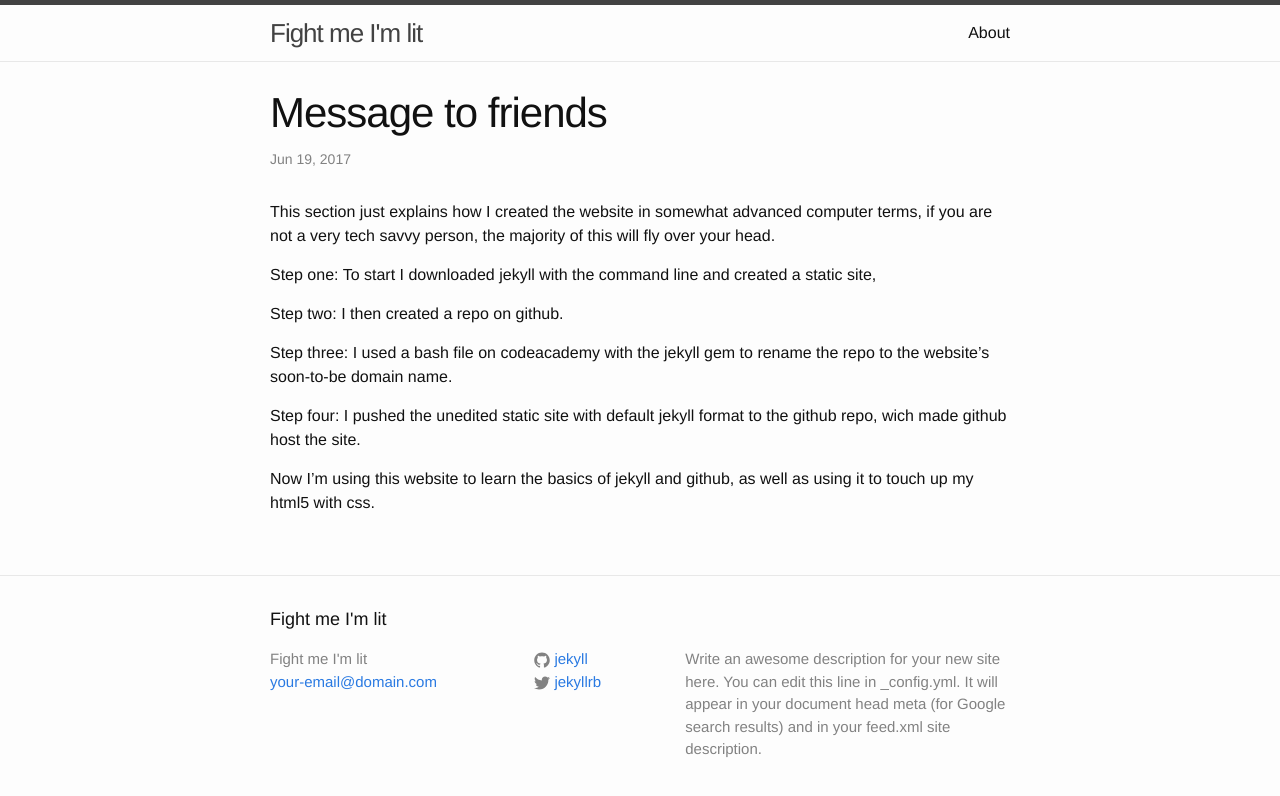
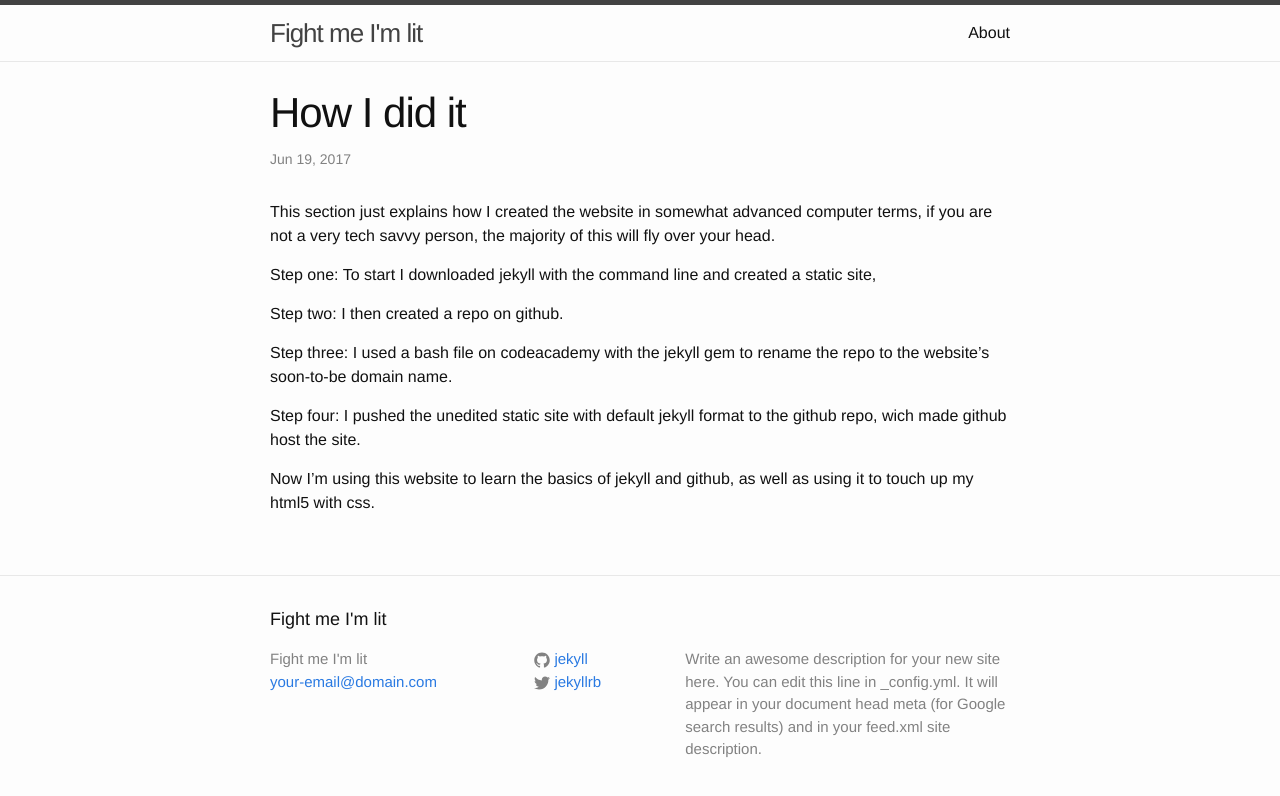
Before and after one commit to definitelynotillegal/definitelynotillegal.github.io, a Jekyll site: the page built from _posts/2017-06-22-how-I-did-it.markdown, in a window 1280 px wide. Shown: the top 796 px of the page. Built offline with Jekyll 4.4.1, drawn with Linux system fonts in a browser that asks for light colours.

Commit message:
Update 2017-06-22-how-I-did-it.markdown

```diff
--- a/_posts/2017-06-22-how-I-did-it.markdown
+++ b/_posts/2017-06-22-how-I-did-it.markdown
@@ -1,6 +1,6 @@
 ---
 layout: post
-title:  "Message to friends"
+title:  "How I did it"
 date:   2017-06-19 04:06:20 +0000
 categories: jekyll update
 ---
```
